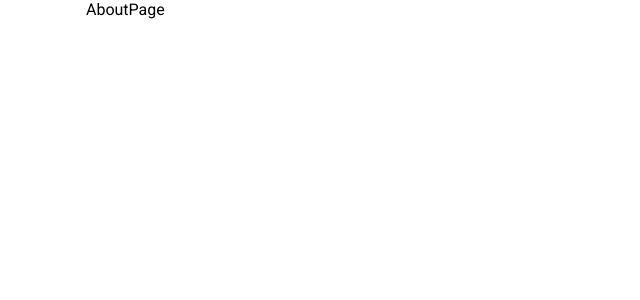
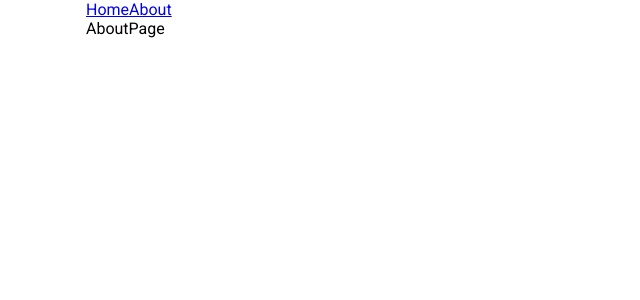
Before and after one commit to Pedrogj/react-router-app, a React (Vite) app: page /about in a window 1280 px wide. Shown: the top 300 px of the page, without its empty margins (0-640 px from the left). Built offline with nearby package versions, Linux system fonts and the light colour scheme.

Commit message:
Add Navbar component

```diff
--- a/src/App.tsx
+++ b/src/App.tsx
@@ -1,9 +1,11 @@
 import { BrowserRouter } from "react-router";
 import { AppRouter } from "./AppRouter/AppRouter";
+import { Navbar } from "./components/Navbar";
 
 export const App = () => {
   return (
     <BrowserRouter>
+      <Navbar />
       <AppRouter />
     </BrowserRouter>
   );
--- /dev/null
+++ b/src/components/Navbar.tsx
@@ -0,0 +1,10 @@
+import { Link } from "react-router";
+
+export const Navbar = () => {
+  return (
+    <nav>
+      <Link to="/">Home</Link>
+      <Link to="/about">About</Link>
+    </nav>
+  );
+};
```
